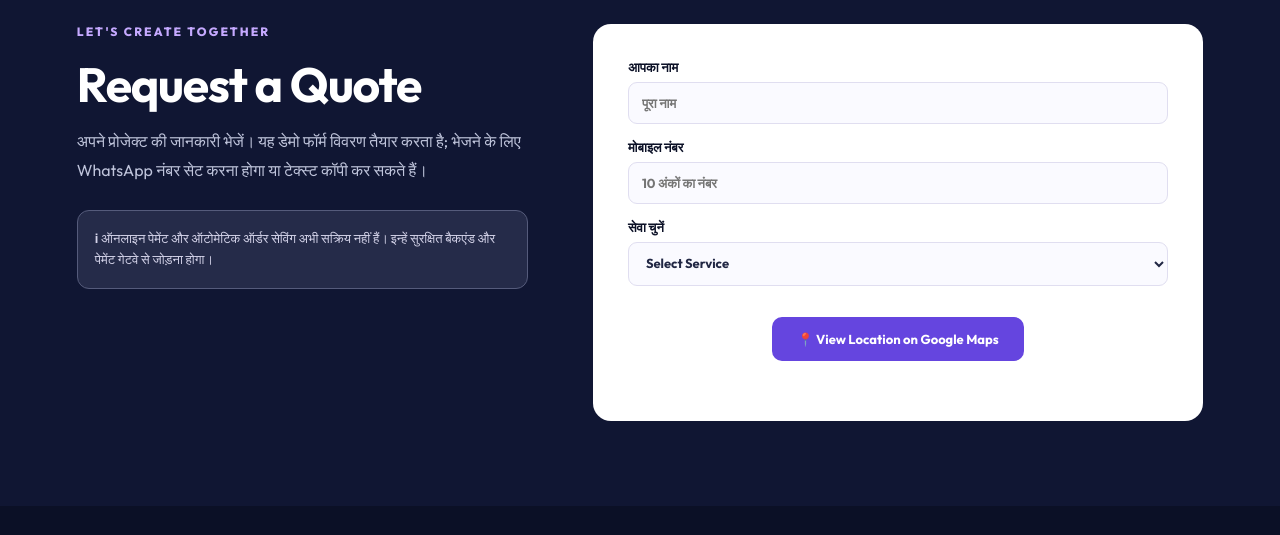
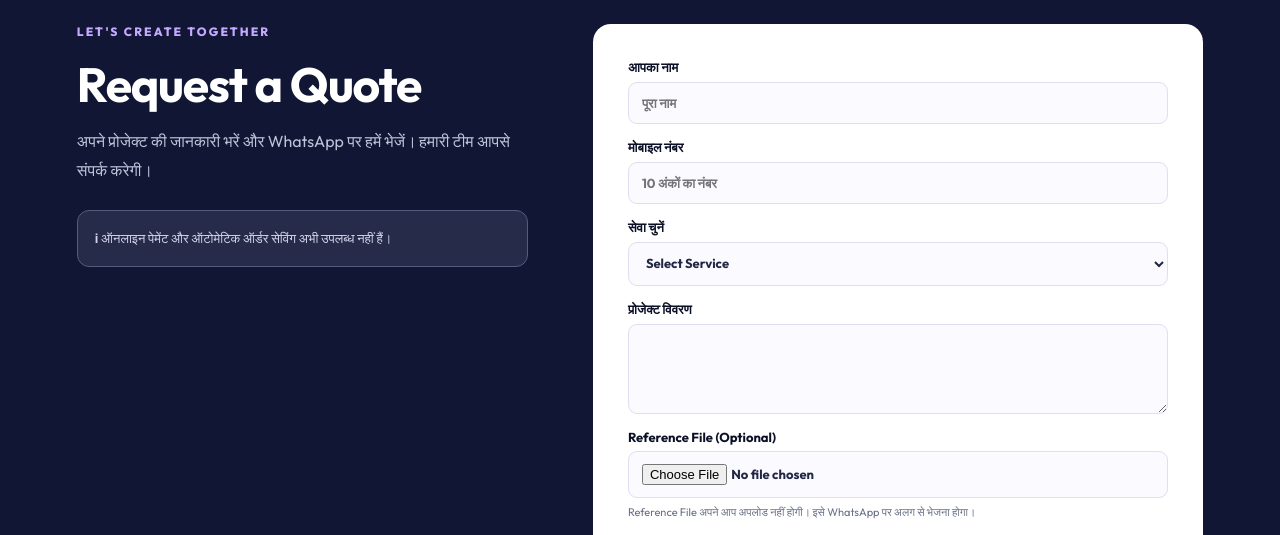
Before and after one commit to shreebhagwatdesign/shree-bhagwat-website, a plain HTML site: page index.html in a window 1280 px wide. Shown: the part 3110-3645 px from the top of the page. Drawn offline with Linux system fonts and the light colour scheme.

Commit message:
Update index.html

```diff
--- a/index.html
+++ b/index.html
@@ -113,7 +113,128 @@
 </div>
 </section>
 <section class="section how"><div class="center"><div class="eyebrow">SIMPLE PROCESS</div><h2>How It Works</h2></div><div class="steps"><div><b>01</b><h3>Share Requirement</h3><p>अपनी जरूरत और प्रोजेक्ट की जानकारी दें।</p></div><div><b>02</b><h3>Discuss & Quote</h3><p>काम की डिटेल और कीमत तय करें।</p></div><div><b>03</b><h3>Design & Review</h3><p>डिजाइन की समीक्षा करके बदलाव बताएं।</p></div><div><b>04</b><h3>Final Delivery</h3><p>फाइनल फाइल या प्रोजेक्ट प्राप्त करें।</p></div></div></section>
-<section class="section quote-section" id="order"><div class="quote-intro"><div class="eyebrow">LET'S CREATE TOGETHER</div><h2>Request a Quote</h2><p>अपने प्रोजेक्ट की जानकारी भेजें। यह डेमो फॉर्म विवरण तैयार करता है; भेजने के लिए WhatsApp नंबर सेट करना होगा या टेक्स्ट कॉपी कर सकते हैं।</p><div class="note">ℹ ऑनलाइन पेमेंट और ऑटोमेटिक ऑर्डर सेविंग अभी सक्रिय नहीं हैं। इन्हें सुरक्षित बैकएंड और पेमेंट गेटवे से जोड़ना होगा।</div></div><form id="quoteForm" class="quote-form"><label>आपका नाम<input name="name" required placeholder="पूरा नाम"></label><label>मोबाइल नंबर<input name="phone" required inputmode="numeric" pattern="[0-9]{10}" maxlength="10" placeholder="10 अंकों का नंबर"></label><label>सेवा चुनें
+
+<section class="section quote-section" id="order">
+
+  <div class="quote-intro">
+    <div class="eyebrow">LET'S CREATE TOGETHER</div>
+    <h2>Request a Quote</h2>
+
+    <p>
+      अपने प्रोजेक्ट की जानकारी भरें और
+      WhatsApp पर हमें भेजें। हमारी टीम
+      आपसे संपर्क करेगी।
+    </p>
+
+    <div class="note">
+      ℹ ऑनलाइन पेमेंट और ऑटोमेटिक ऑर्डर
+      सेविंग अभी उपलब्ध नहीं हैं।
+    </div>
+  </div>
+
+  <form id="quoteForm" class="quote-form">
+
+    <label>
+      आपका नाम
+      <input
+        name="name"
+        type="text"
+        required
+        placeholder="पूरा नाम">
+    </label>
+
+    <label>
+      मोबाइल नंबर
+      <input
+        name="phone"
+        type="tel"
+        required
+        inputmode="numeric"
+        pattern="[0-9]{10}"
+        maxlength="10"
+        placeholder="10 अंकों का नंबर">
+    </label>
+
+    <label>
+      सेवा चुनें
+      <select name="service" required>
+        <option value="">Select Service</option>
+        <option>Graphic Design</option>
+        <option>Projection Solutions</option>
+        <option>Wedding & Event Design</option>
+        <option>Print-Ready Artwork</option>
+        <option>Custom Design Projects</option>
+        <option>Logo & Branding</option>
+      </select>
+    </label>
+
+    <label>
+      प्रोजेक्ट विवरण
+      <textarea
+        name="details"
+        rows="4"
+        required
+        placeholder="काम का प्रकार, साइज, समय आदि">
+      </textarea>
+    </label>
+
+    <label>
+      Reference File (Optional)
+      <input
+        type="file"
+        id="referenceFile"
+        accept=".jpg,.jpeg,.png,.pdf,.zip,.cdr,.ai">
+    </label>
+
+    <p class="tiny">
+      Reference File अपने आप अपलोड
+      नहीं होगी। इसे WhatsApp पर
+      अलग से भेजना होगा।
+    </p>
+
+    <button class="btn primary full" type="submit">
+      Prepare Enquiry ↗
+    </button>
+
+    <div
+      id="formResult"
+      class="form-result"
+      aria-live="polite"
+      hidden>
+
+      <p>
+        आपकी Enquiry तैयार है।
+        नीचे WhatsApp बटन दबाकर भेजें।
+      </p>
+
+      <textarea
+        id="messageOutput"
+        rows="6"
+        readonly></textarea>
+
+      <div class="btns">
+        <button
+          id="copyBtn"
+          type="button"
+          class="btn outline">
+          Copy Details
+        </button>
+
+        <a
+          id="whatsappBtn"
+          class="btn primary"
+          target="_blank"
+          rel="noopener noreferrer"
+          hidden>
+          Send on WhatsApp
+        </a>
+      </div>
+
+    </div>
+
+  </form>
+</section>
+<div class="quote-intro"><div class="eyebrow">LET'S CREATE TOGETHER</div><h2>Request a Quote</h2><p>अपने प्रोजेक्ट की जानकारी भेजें। यह डेमो फॉर्म विवरण तैयार करता है; भेजने के लिए WhatsApp नंबर सेट करना होगा या टेक्स्ट कॉपी कर सकते हैं।</p><div class="note">ℹ ऑनलाइन पेमेंट और ऑटोमेटिक ऑर्डर सेविंग अभी सक्रिय नहीं हैं। इन्हें सुरक्षित बैकएंड और पेमेंट गेटवे से जोड़ना होगा।</div></div><form id="quoteForm" class="quote-form"><label>आपका नाम<input name="name" required placeholder="पूरा नाम"></label><label>मोबाइल नंबर<input name="phone" required inputmode="numeric" pattern="[0-9]{10}" maxlength="10" placeholder="10 अंकों का नंबर"></label><label>सेवा चुनें
 <select name="service" required>
   <option value="">Select Service</option>
   <option>Graphic Design</option>
```
